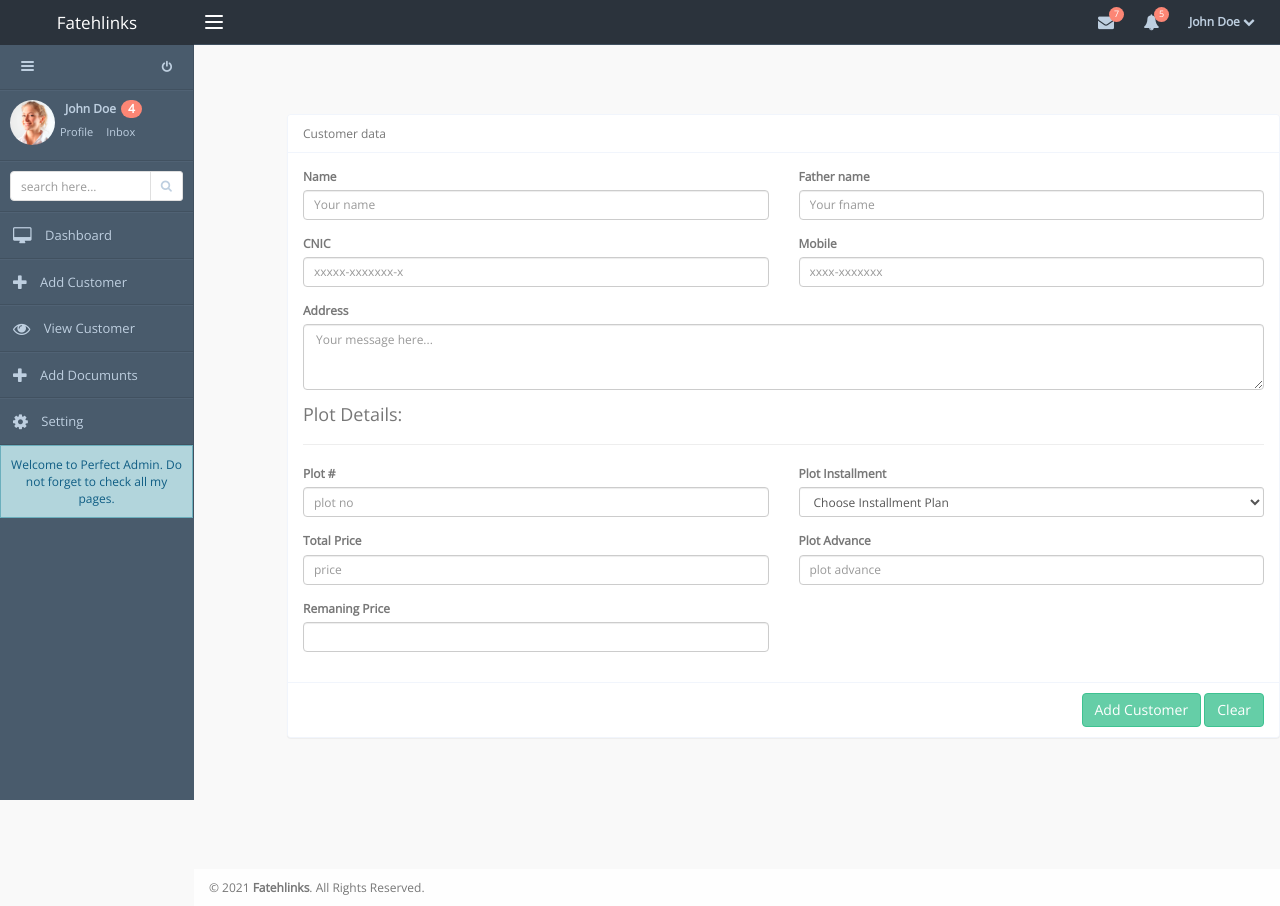
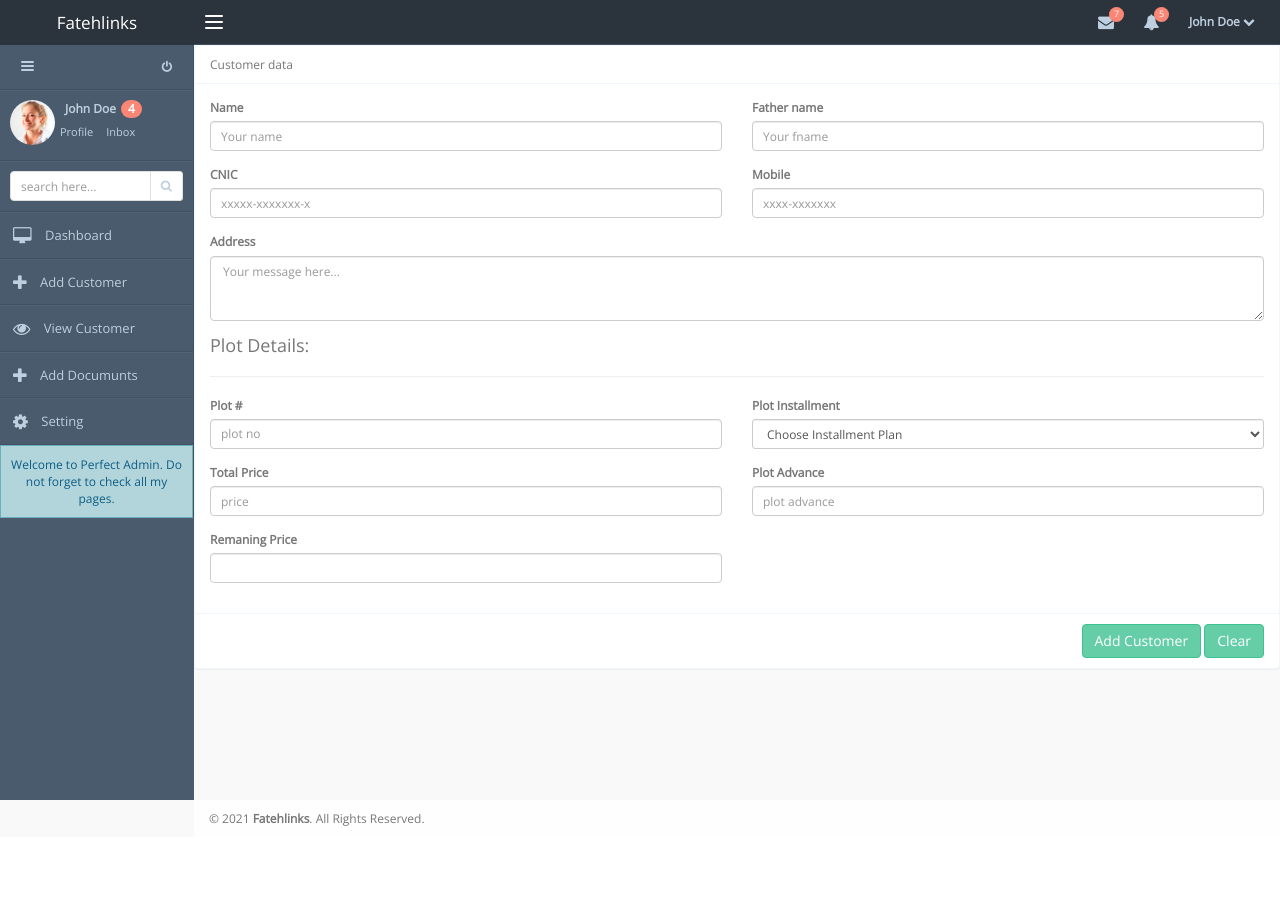
Before and after one commit to Arisha71/real_state, a PHP site: page /add-customer.php in a window 1280 px wide. After the commit the page ends 826 px from the top, so only its background shows below. Run offline with PHP 8.4, Linux system fonts and the light colour scheme; the visitor is signed in with stand-in values (Sample User, id 1); some libraries are stand-ins or nearby versions.

Commit message:
Form Setting Change

```diff
--- a/session-demo/add-customer.php
+++ b/session-demo/add-customer.php
@@ -7,11 +7,9 @@
 <div id="wrapper" class="preload">
 	<?php include("./include/top-nav.html"); ?>
 	<?php include("./include/side-bar.html"); ?>
-	<br><br><br><br>
 	<div id="main-container">
 		<div class="row">
-			<div class="col-md-1"></div>
-			<div class="col-lg-11">
+			<div class="col-lg-12">
 				<div class="panel panel-default">
 					<form action="fir-add-queries.php" method="post">
 						<div class="panel-heading">
```
